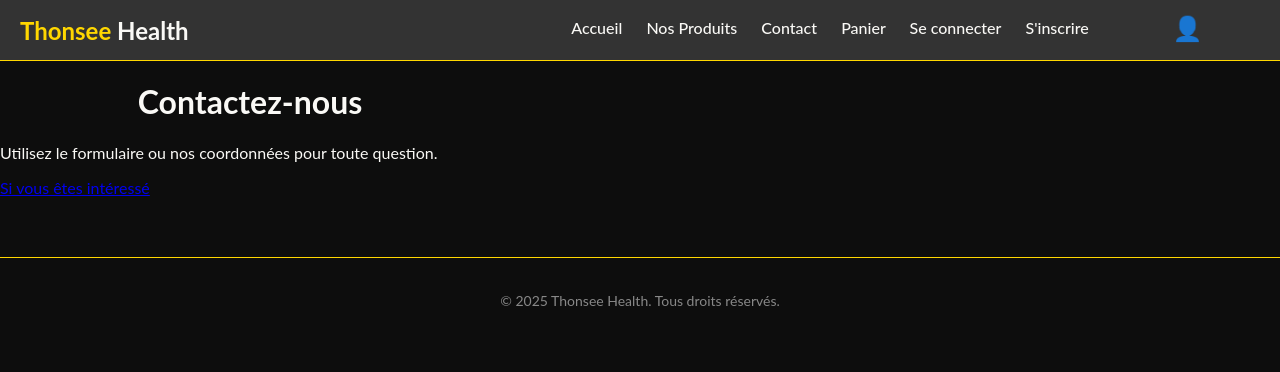
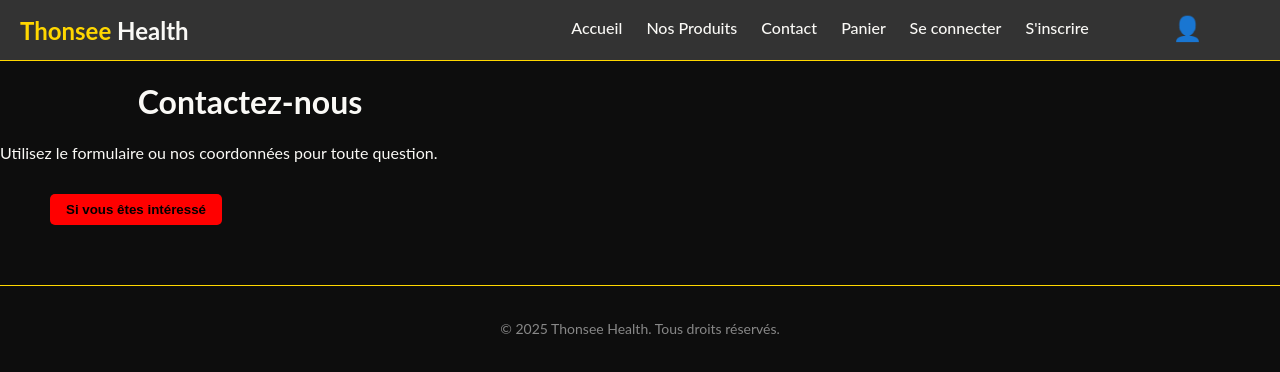
Before and after one commit to raphael-tsr/thonseehealth, a plain HTML site: page contact.html in a window 1280 px wide. Drawn offline with Linux system fonts and the light colour scheme.

Commit message:
Add files via upload

```diff
--- a/contact.html
+++ b/contact.html
@@ -27,7 +27,10 @@
   <main>
     <h1 class="titre">Contactez-nous</h1>
     <p>Utilisez le formulaire ou nos coordonnées pour toute question.</p>
-    <a href="https://www.godaddy.com/fr/domainsearch/find?domainToCheck=thonseehealth.com">Si vous êtes intéressé</a>
+    <button class="produitbutton1" onclick="window.location.href='https://www.godaddy.com/fr/domainsearch/find?domainToCheck=thonseehealth.com'">
+  Si vous êtes intéressé
+</button>
+
   </main>
   <footer>
     <p>&copy; 2025 Thonsee Health. Tous droits réservés.</p>
--- a/style.css
+++ b/style.css
@@ -105,6 +105,18 @@ footer {
   margin-top: 1rem;
   border-radius: 5px;
   font-weight: bold;
+}
+
+.produitbutton1 {
+  background-color: #ff0000;
+  color: #000;
+  border: none;
+  padding: 0.5rem 1rem;
+  cursor: pointer;
+  margin-top: 1rem;
+  border-radius: 5px;
+  font-weight: bold;
+  margin-left: 50px;
 }
 
 #totalPanier {
@@ -333,6 +345,13 @@ footer {
   align-items: center;
 }
 
+.titre1 {
+  width: 500px;
+  text-align: center;
+  text-decoration: none;
+  color: white;
+}
+
 section {
   padding: 60px 20px 40px 20px;
   max-width: 1200px;
```
